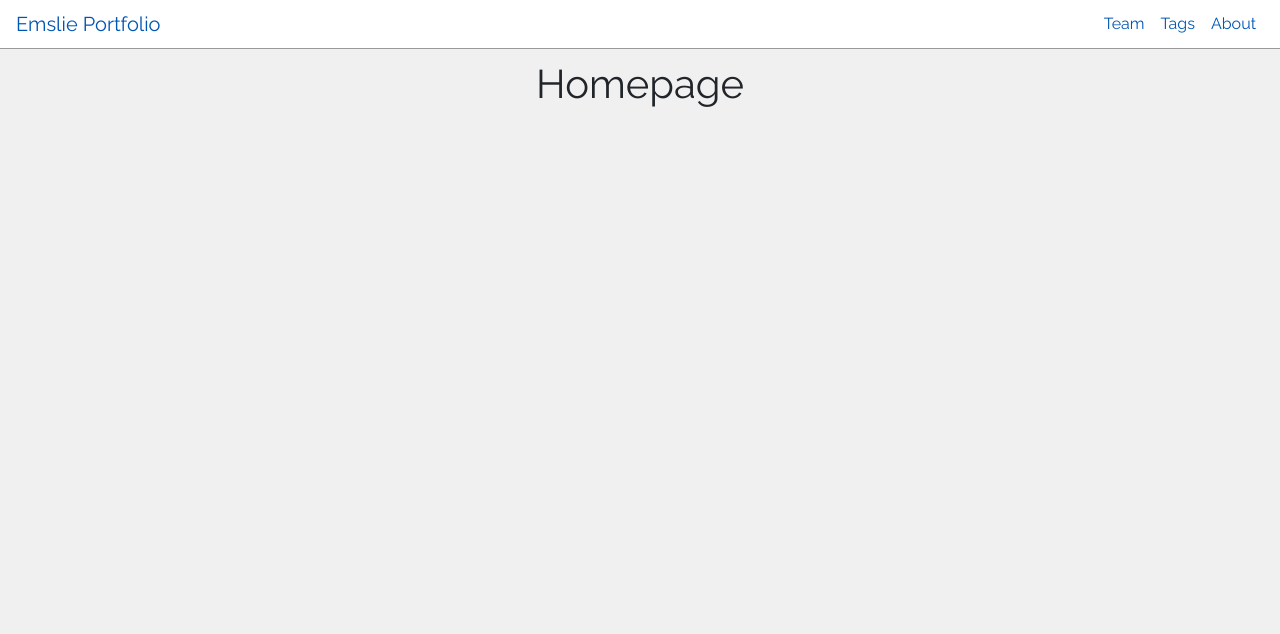
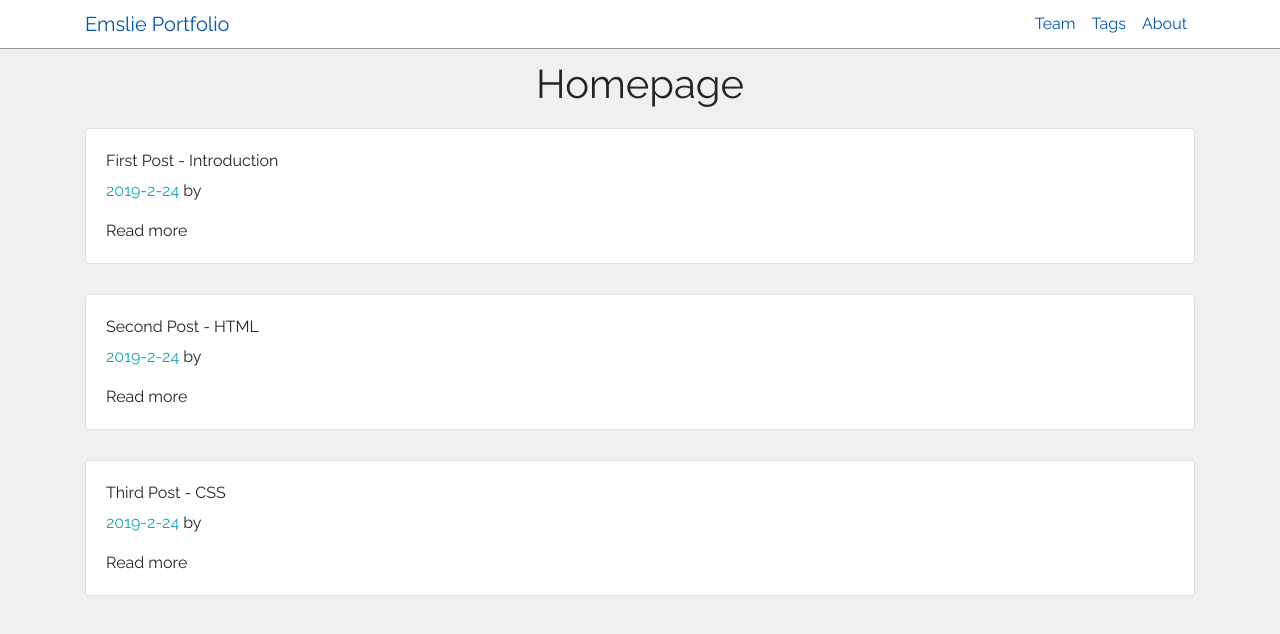
Before and after one commit to RyanEmslie/gatsby-portfolio, a Gatsby site: page / in a window 1280 px wide. Built offline with nearby package versions, Linux system fonts and the light colour scheme; Gatsby itself is replaced by a stand-in of ours.

Commit message:
installed transformer, StaticQuery for posts, created Post component

```diff
--- a/gatsby-config.js
+++ b/gatsby-config.js
@@ -8,6 +8,9 @@ module.exports = {
     `gatsby-plugin-react-helmet`,
     "gatsby-plugin-sass",
     "gatsby-plugin-catch-links",
+    "gatsby-transformer-remark",
+    `gatsby-transformer-sharp`,
+    `gatsby-plugin-sharp`,
     {
       resolve: `gatsby-source-filesystem`,
       options: {
@@ -15,8 +18,13 @@ module.exports = {
         path: `${__dirname}/src/images`,
       },
     },
-    `gatsby-transformer-sharp`,
-    `gatsby-plugin-sharp`,
+    {
+      resolve: `gatsby-source-filesystem`,
+      options: {
+        name: `pages`,
+        path: `${__dirname}/src/pages`,
+      },
+    },
     {
       resolve: `gatsby-plugin-manifest`,
       options: {
--- a/package.json
+++ b/package.json
@@ -15,6 +15,7 @@
     "gatsby-plugin-sass": "^2.0.10",
     "gatsby-plugin-sharp": "^2.0.22",
     "gatsby-source-filesystem": "^2.0.22",
+    "gatsby-transformer-remark": "^2.2.6",
     "gatsby-transformer-sharp": "^2.1.14",
     "node-sass": "^4.11.0",
     "prop-types": "^15.7.2",
--- /dev/null
+++ b/src/components/Post.js
@@ -0,0 +1,23 @@
+import React from "react"
+import { Link } from "gatsby"
+import { Card, CardTitle, CardText, CardSubtitle, CardBody } from "reactstrap"
+
+const Post = ({ title, author, path, date, body }) => {
+  return (
+    <Card>
+      <CardBody>
+        <CardTitle>{title}</CardTitle>
+        <CardSubtitle>
+          <span className="text-info">{date}</span> by
+          <span className="text-info">{author}</span>
+        </CardSubtitle>
+        <CardText>{body}</CardText>
+        <Link to={path} className="btn.btn-outline-primary.float-right">
+          Read more
+        </Link>
+      </CardBody>
+    </Card>
+  )
+}
+
+export default Post
--- a/src/components/header.js
+++ b/src/components/header.js
@@ -29,6 +29,7 @@ class Header extends React.Component {
     return (
       <div>
         <Navbar fixed="top" light expand="sm">
+          <div className="container">
             <NavbarBrand href="/">{this.props.siteTitle}</NavbarBrand>
             <NavbarToggler onClick={this.toggle} />
             <Collapse isOpen={this.state.isOpen} navbar>
@@ -44,6 +45,7 @@ class Header extends React.Component {
                 </NavItem>
               </Nav>
             </Collapse>
+          </div>
         </Navbar>
       </div>
     )
--- a/src/pages/index.js
+++ b/src/pages/index.js
@@ -1,13 +1,50 @@
 import React from "react"
-
 import Layout from "../components/layout"
 import SEO from "../components/seo"
+import { graphql, StaticQuery } from "gatsby"
+import Post from "../components/Post"
 
 const IndexPage = () => (
   <Layout>
     <SEO title="Home" keywords={[`gatsby`, `application`, `react`]} />
     <h1>Homepage</h1>
+    <StaticQuery
+      query={indexQuery}
+      render={data => {
+        return (
+          <div>
+            {data.allMarkdownRemark.edges.map(({ node }) => (
+              <Post
+                title={node.frontmatter.title}
+                author={node.frontmatter.author}
+                path={node.frontmatter.path}
+                date={node.frontmatter.date}
+                body={node.exerpt}
+              />
+            ))}
+          </div>
+        )
+      }}
+    />
   </Layout>
 )
 
+const indexQuery = graphql`
+  query {
+    allMarkdownRemark {
+      totalCount
+      edges {
+        node {
+          id
+          frontmatter {
+            title
+            date
+          }
+          excerpt
+        }
+      }
+    }
+  }
+`
+
 export default IndexPage
--- /dev/null
+++ b/src/pages/posts/001-first-post.md
@@ -0,0 +1,8 @@
+---
+title: "First Post - Introduction"
+date: 2019-2-24
+author: "Ryan Emslie"
+path: "/first-post"
+---
+
+Welcome to my portfolio / blog past.
--- /dev/null
+++ b/src/pages/posts/002-second-post.md
@@ -0,0 +1,8 @@
+---
+title: "Second Post - HTML"
+date: 2019-2-24
+author: "Ryan Emslie"
+path: "/second-post"
+---
+
+Welcome to my second post.
--- /dev/null
+++ b/src/pages/posts/003-third-post.md
@@ -0,0 +1,8 @@
+---
+title: "Third Post - CSS"
+date: 2019-2-24
+author: "Ryan Emslie"
+path: "/third-post"
+---
+
+Welcome to my third post.
```
Also changed, not shown: 1 other file. Lines whose indentation alone changed are shown as unchanged.
